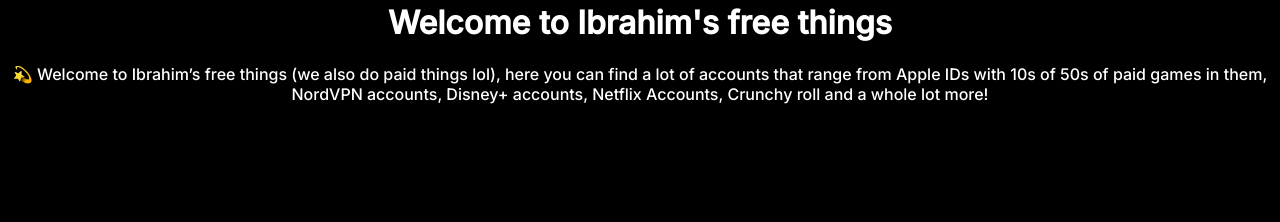
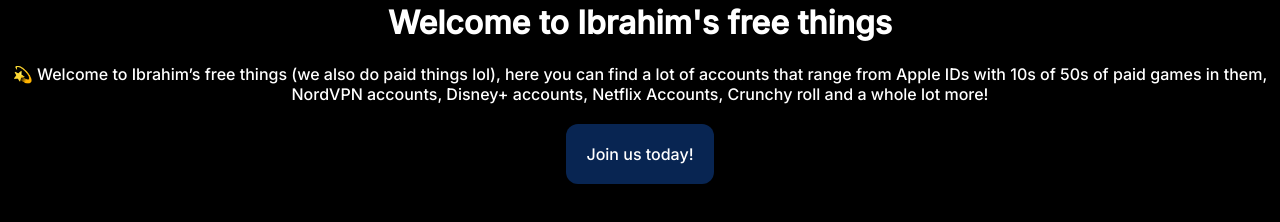
Before and after one commit to IbrahimDevX/IbrahimsFreeThings.me, a plain HTML site: page test.html in a window 1280 px wide. Shown: the part 504-726 px from the top of the page. Drawn offline with Linux system fonts and the light colour scheme.

Commit message:
Update test.html

```diff
--- a/test.html
+++ b/test.html
@@ -48,6 +48,7 @@
       <a href="https://t.me/ibrahimsfreethings">    <img src="https://cdn.discordapp.com/attachments/919157397740724234/935128130375524402/IMG_9664.gif" width="50%" height="50%"> </a>
       <h1> Welcome to Ibrahim's free things </h1>
       <p> 💫 Welcome to Ibrahim’s free things (we also do paid things lol), here you can find a lot of accounts that range from Apple IDs with 10s of 50s of paid games in them, NordVPN accounts, Disney+ accounts, Netflix Accounts, Crunchy roll and a whole lot more! </p>
+      <a href="https://t.me/ibrahimsfreethings" class="button button4">Join us today!</a>
     </center>
   </body>
 </html>
```
